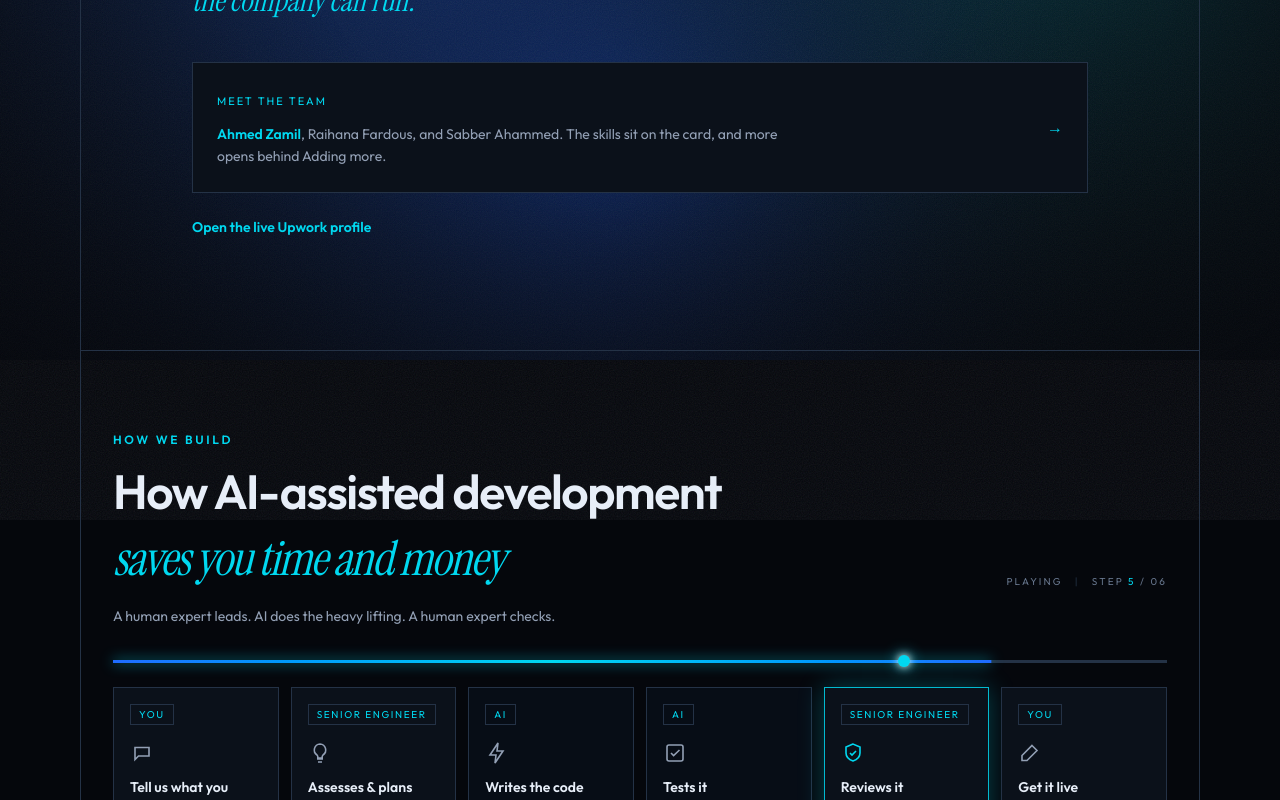
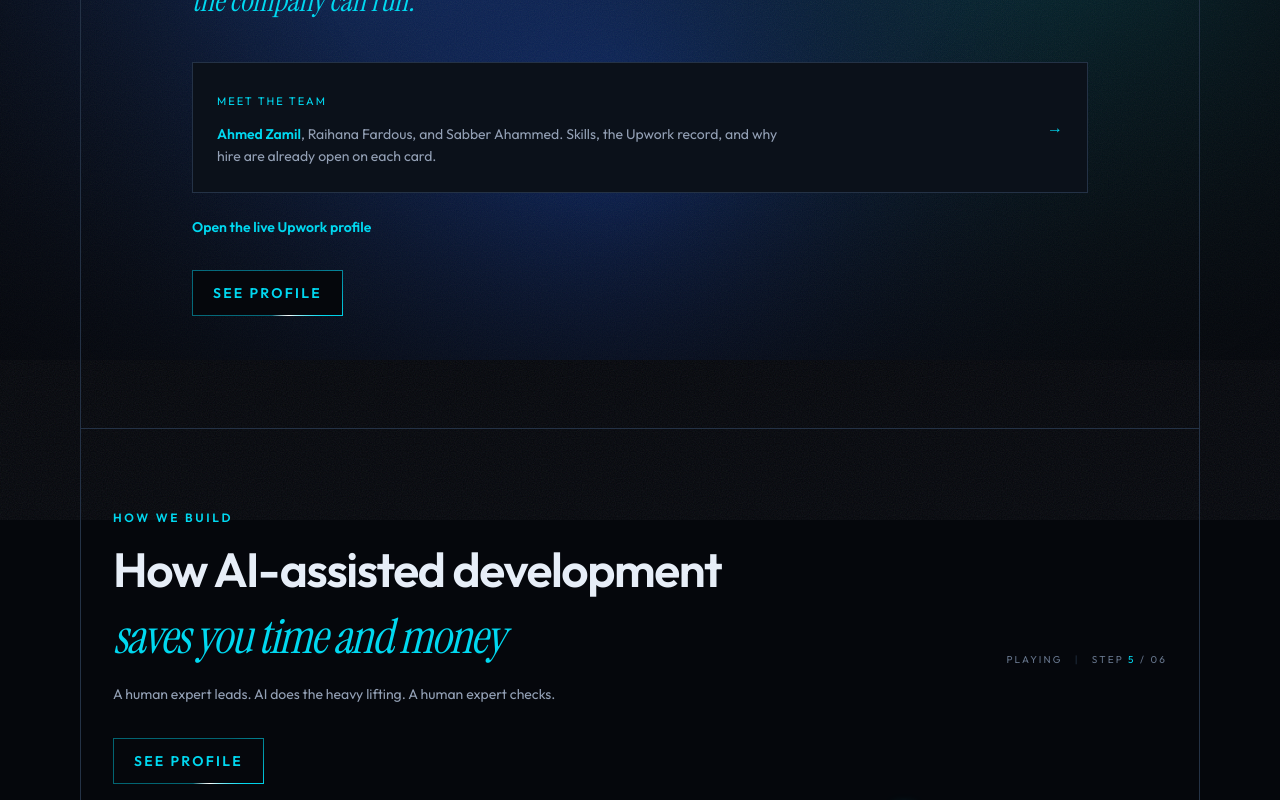
Before and after one commit to AhmedZamil/skylakesolutionsWEB, a Next.js app: page /team in a window 1280 px wide. Shown: the part 440-1240 px from the top of the page. Built offline with nearby package versions, Linux system fonts and the light colour scheme.

Commit message:
Open founder profiles and add a glowing See profile jump.

```diff
--- a/app/team/page.tsx
+++ b/app/team/page.tsx
@@ -1,6 +1,7 @@
 import type { Metadata } from "next";
 import { CtaBand } from "@/components/cta-band";
 import { FounderCard } from "@/components/founder-card";
+import { SeeProfile } from "@/components/see-profile";
 import { TeamStory } from "@/components/team-story";
 import { founders } from "@/lib/about";
 import { upwork } from "@/lib/reviews";
@@ -30,7 +31,7 @@ export default function TeamPage() {
                 <a href="#ahmed-zamil" className="font-semibold text-cyan hover:text-ink">
                   Ahmed Zamil
                 </a>
-                , Raihana Fardous, and Sabber Ahammed. The skills sit on the card, and more opens behind Adding more.
+                , Raihana Fardous, and Sabber Ahammed. Skills, the Upwork record, and why hire are already open on each card.
               </span>
             </span>
             <a href="#ahmed-zamil" className="text-cyan" aria-label="Go to Ahmed Zamil">
@@ -40,12 +41,13 @@ export default function TeamPage() {
           <a href={upwork.href} target="_blank" rel="noreferrer" className="mt-6 inline-flex text-sm font-semibold text-cyan hover:text-ink">
             Open the live Upwork profile
           </a>
+          <SeeProfile />
         </div>
       </section>
 
       <TeamStory />
 
-      <section id="profiles" className="border-b border-line px-6 py-16 sm:px-8 sm:py-20">
+      <section id="profiles" className="scroll-mt-28 border-b border-line px-6 py-16 sm:px-8 sm:py-20">
         <div className="mx-auto max-w-6xl space-y-8">
           {founders.map((founder) => (
             <FounderCard key={founder.name} founder={founder} />
--- a/components/founder-card.tsx
+++ b/components/founder-card.tsx
@@ -14,7 +14,7 @@ export function FounderCard({ founder }: { founder: Founder }) {
   const hire = founderHire[founder.name];
   const chips = visibleChips(founder.name, founder.chips);
   const reduce = useReducedMotion();
-  const [open, setOpen] = useState(false);
+  const [open, setOpen] = useState(true);
 
   return (
     <article id={founder.name.toLowerCase().replaceAll(" ", "-")} className="scroll-mt-28 overflow-hidden rounded-2xl border border-line bg-[#070d16] shadow-[0_40px_120px_-40px_rgba(0,216,240,0.25)]">
--- /dev/null
+++ b/components/see-profile.tsx
@@ -0,0 +1,11 @@
+export function SeeProfile() {
+  return (
+    <div className="mt-8">
+      <a href="#profiles" className="chase-link">
+        <span className="relative z-[1] m-px inline-flex h-11 items-center bg-bg px-5 text-sm font-semibold tracking-[0.16em] text-cyan uppercase">
+          See profile
+        </span>
+      </a>
+    </div>
+  );
+}
--- a/components/team-story.tsx
+++ b/components/team-story.tsx
@@ -2,6 +2,7 @@
 
 import { useEffect, useRef, useState } from "react";
 import { useInView, useReducedMotion } from "framer-motion";
+import { SeeProfile } from "@/components/see-profile";
 
 const aiSteps = [
   {
@@ -246,6 +247,7 @@ function AiProcess() {
           </p>
         </div>
         <p className="mt-4 max-w-2xl text-sm leading-relaxed text-muted">A human expert leads. AI does the heavy lifting. A human expert checks.</p>
+        <SeeProfile />
 
         <div className="relative mt-8 h-[3px] bg-line" aria-hidden="true">
           <div
@@ -335,6 +337,7 @@ function WorldStats() {
           <span className="font-display font-normal text-cyan italic"> builds software</span>
         </h2>
         <p className="mt-4 max-w-2xl text-sm leading-relaxed text-muted">AI-assisted development is no longer an experiment. It is the standard.</p>
+        <SeeProfile />
         <div className="mt-8 grid gap-3 lg:grid-cols-3">
           {stats.slice(0, 3).map((item) => (
             <StatCard key={item.value} item={item} seen={seen} reduce={reduce} />
@@ -369,6 +372,7 @@ function CoreTeam() {
         <p className="mt-4 max-w-3xl text-sm leading-relaxed text-muted">
           Three senior engineers who have worked together for more than 12 years, backed by junior developers and a wide network of trusted senior specialists.
         </p>
+        <SeeProfile />
 
         <div className="mt-8 flex flex-wrap items-center gap-2 border border-line bg-[#070d16] px-4 py-4">
           <span className="mr-2 text-[10px] tracking-[0.18em] text-cyan uppercase">Clients served in</span>
```
